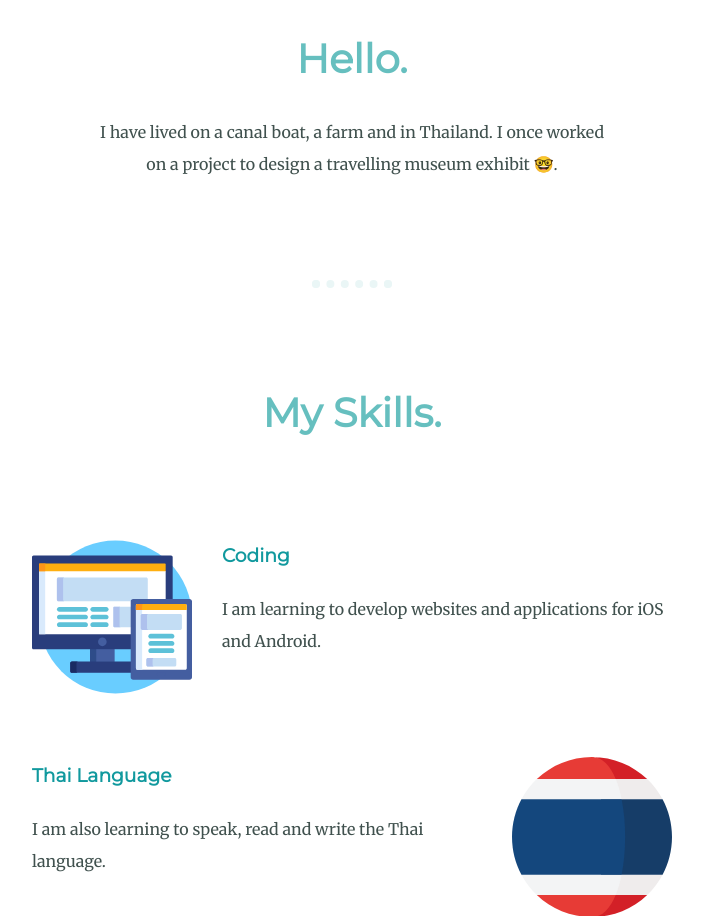
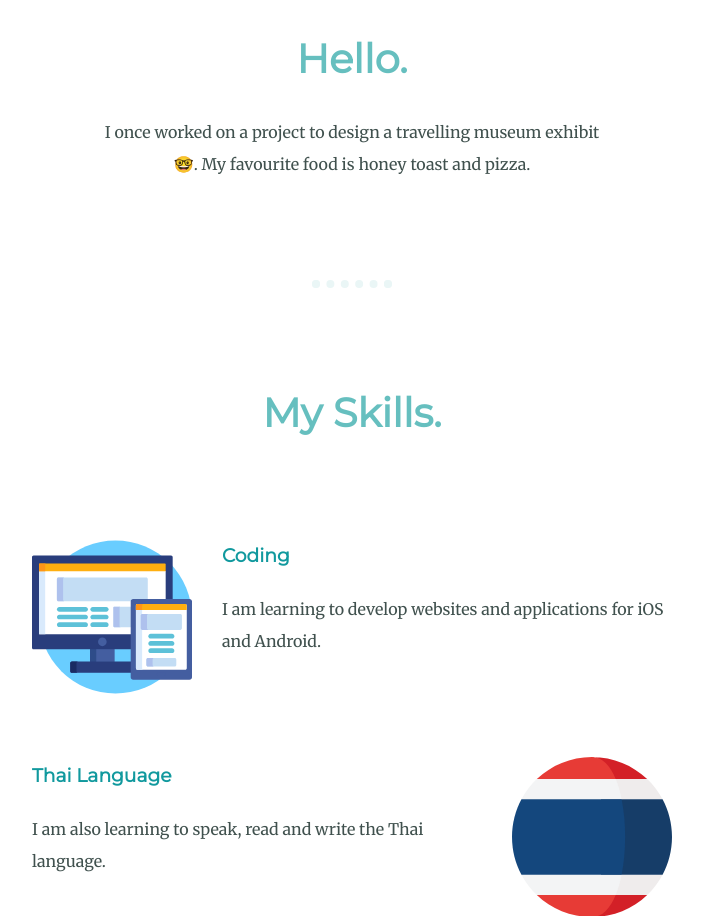
Before and after one commit to arjtilley/personal-site, a plain HTML site: page index.html in a window 1280 px wide. Shown: the part 1109-2025 px from the top of the page, without its empty margins (288-991 px from the left). Drawn offline with Linux system fonts and the light colour scheme.

Commit message:
Update index.html

```diff
--- a/index.html
+++ b/index.html
@@ -21,7 +21,7 @@
       <div class="profile">
         <img src="images/circle-profile.png" alt="reindeer">
         <h2>Hello.</h2>
-        <p>I have lived on a canal boat, a farm and in Thailand. I once worked on a project to design a travelling museum exhibit 🤓.</p>
+        <p>I once worked on a project to design a travelling museum exhibit 🤓. My favourite food is honey toast and pizza.</p>
       </div>
       <hr>
       <div class="skills">
```
